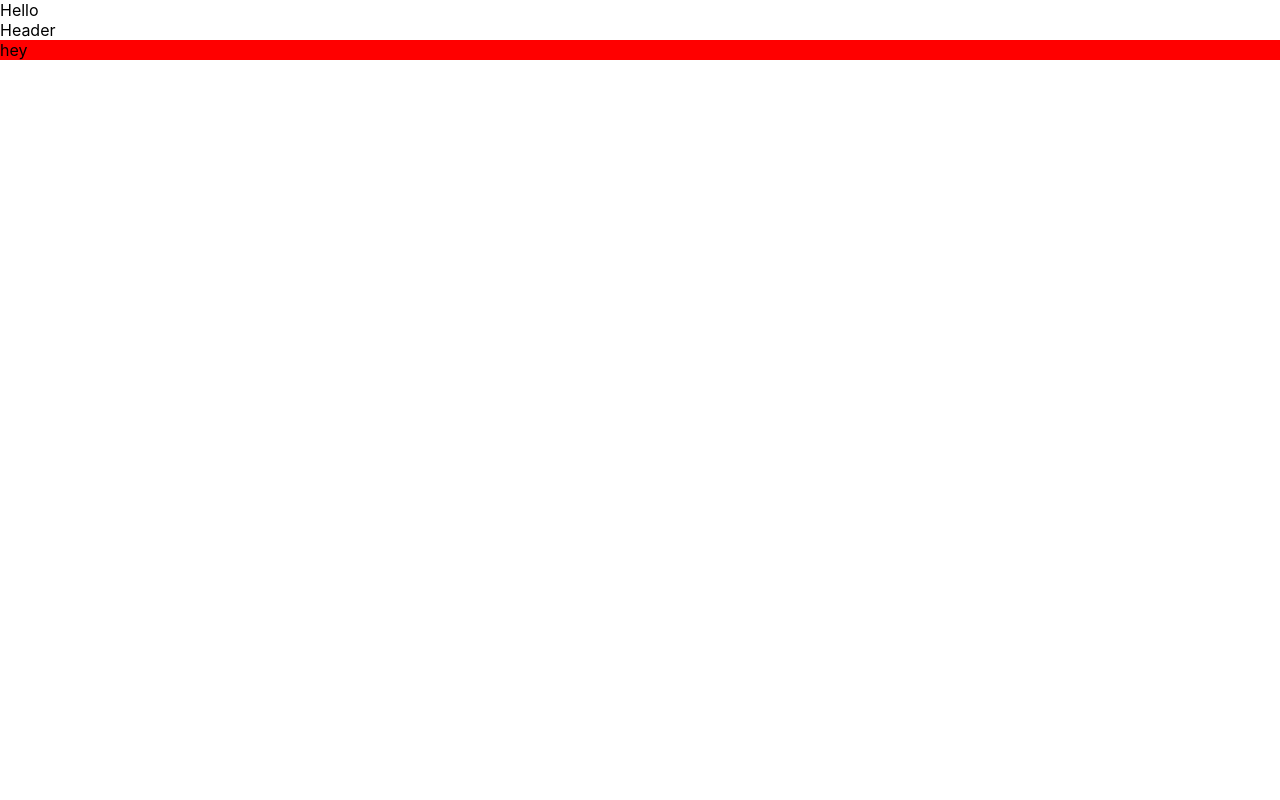
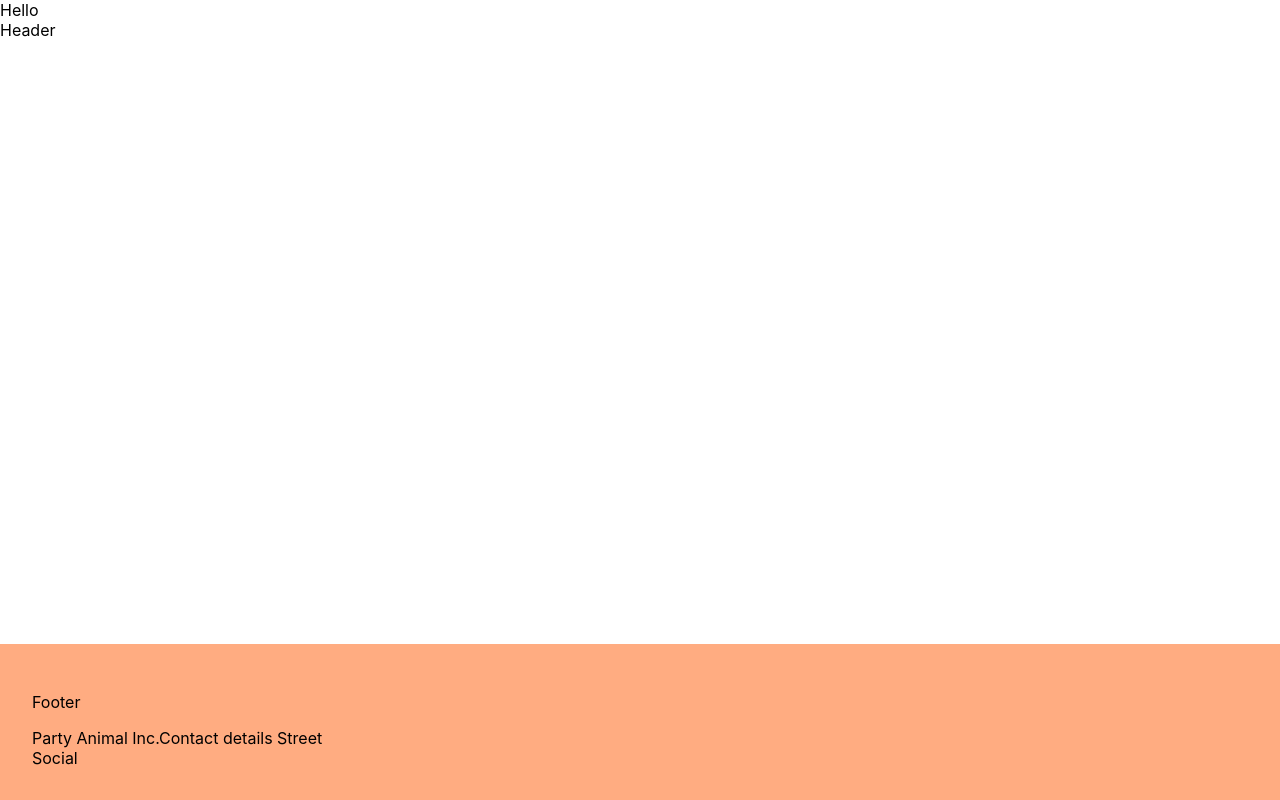
Before and after one commit to infoshareacademy/jfddr6-team-party-animals, a React (Create React App) app: page / in a window 1280 px wide. Built offline with nearby package versions, Linux system fonts and the light colour scheme.

Commit message:
Footer component implementation

```diff
--- a/src/App.js
+++ b/src/App.js
@@ -1,5 +1,5 @@
 import Home from './components/Home';
-import Footer from './components/layout/Footer';
+import Footer from './components/layout/footer/Footer';
 import Header from './components/layout/Header';
 import CreateAccount from './customerportal/CreateAccount';
 import CustomerPortal from './customerportal/CustomerPortal';
@@ -8,7 +8,7 @@ function App() {
   return (
     <div className="App">
       Hello
-      <Header></Header>
+      <Header />
       <Footer />
     </div>
   );
--- a/src/components/layout/Footer.js
+++ /dev/null
@@ -1,5 +0,0 @@
-const Footer = () => {
-  return <div style={{ background: 'red' }}>hey</div>;
-};
-
-export default Footer;
--- /dev/null
+++ b/src/components/layout/footer/Adress.js
@@ -0,0 +1,5 @@
+const Adress = () => {
+  return <div className="adress">Party Animal Inc.Contact details Street</div>;
+};
+
+export default Adress;
--- /dev/null
+++ b/src/components/layout/footer/Footer.js
@@ -0,0 +1,14 @@
+import React from 'react';
+import Adress from './Adress';
+import styles from './footer.css';
+import Social from './Social';
+
+const Footer = () => (
+  <div className={'root'}>
+    <p>Footer</p>
+    <Adress />
+    <Social />
+  </div>
+);
+
+export default Footer;
--- /dev/null
+++ b/src/components/layout/footer/Social.js
@@ -0,0 +1,7 @@
+const Social = () => {
+    return (<div className="social">
+        Social
+    </div>  );
+}
+
+export default Social;
--- /dev/null
+++ b/src/components/layout/footer/adress.css
@@ -0,0 +1,10 @@
+.adress {
+  font-size: 1rem;
+  background-color: rgb(255, 146, 139);
+  line-height: 5;
+  padding: 0;
+  text-indent: 3rem;
+  position: fixed;
+  bottom: 2rem;
+  right: 2rem;
+}
--- /dev/null
+++ b/src/components/layout/footer/footer.css
@@ -0,0 +1,9 @@
+.root {
+  margin-top: 1rem;
+  padding: 2rem;
+  background-color: rgb(255, 172, 129);
+  position: fixed;
+  bottom: 0;
+  left: 0;
+  width: 100%;
+}
--- /dev/null
+++ b/src/components/layout/footer/social.css
@@ -0,0 +1,3 @@
+.social {
+  background: rgb(255, 123, 129);
+}
```
